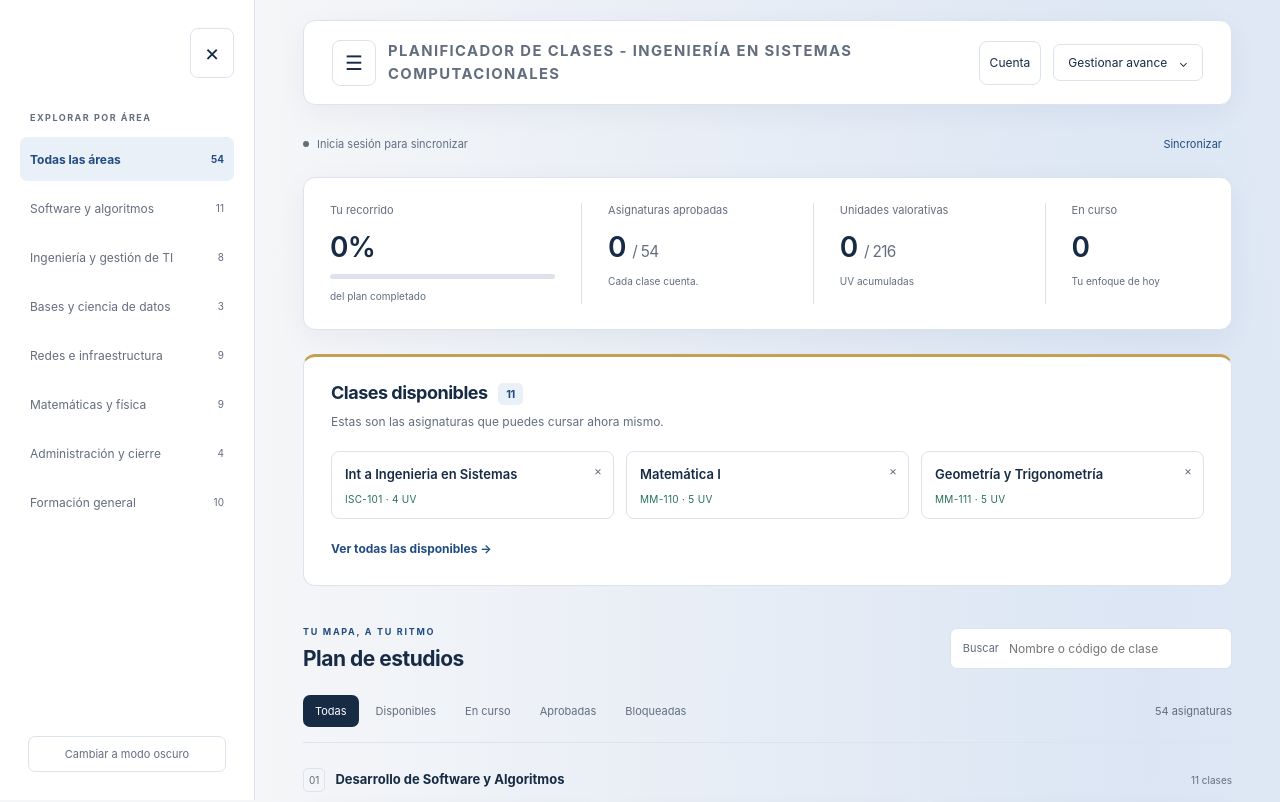
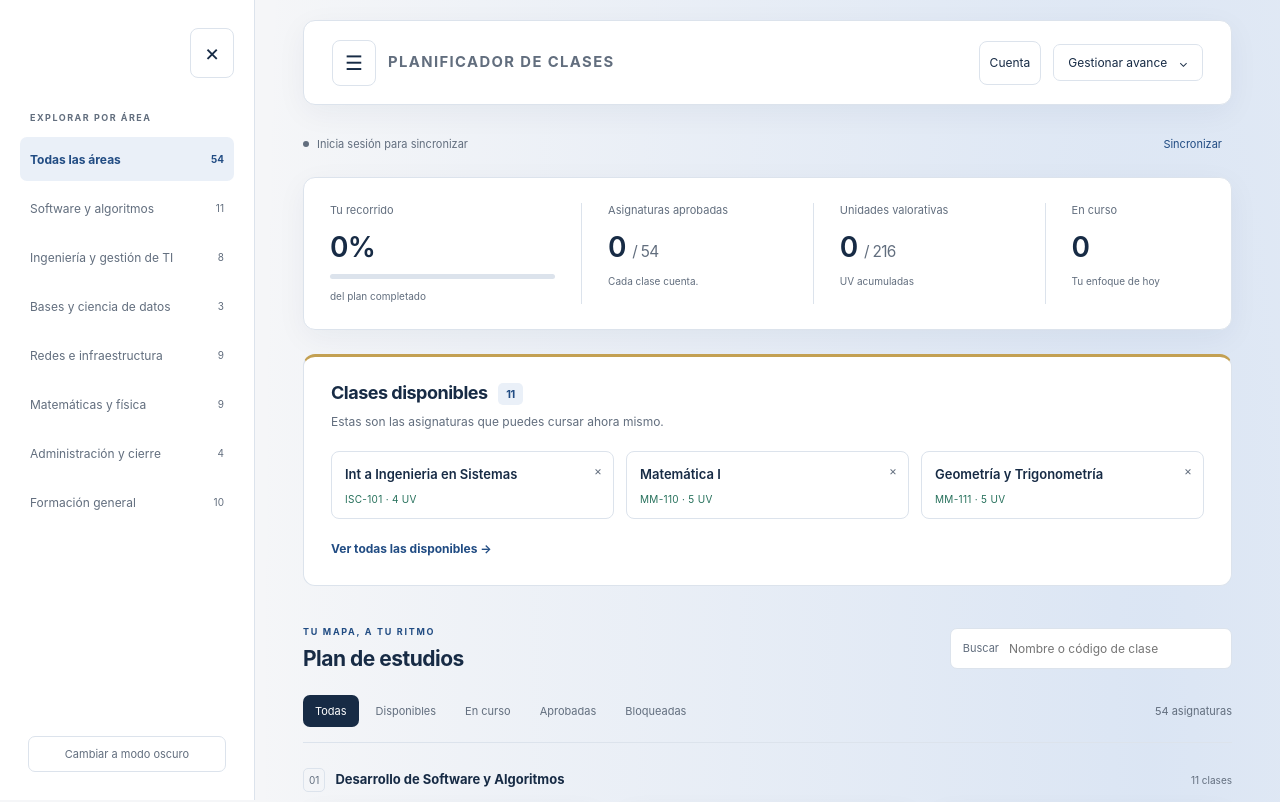
Before and after one commit to AbrilSamay/Study-plan-UNAH, a website: page index.html in a window 1280 px wide. Shown: the top 802 px of the page. Drawn offline with Linux system fonts and the light colour scheme.

Commit message:
small change test

```diff
--- a/index.html
+++ b/index.html
@@ -85,7 +85,7 @@
 
 
             <span>
-                PLANIFICADOR DE CLASES -  INGENIERÍA EN SISTEMAS COMPUTACIONALES
+                PLANIFICADOR DE CLASES
             </span>
 
 
```
